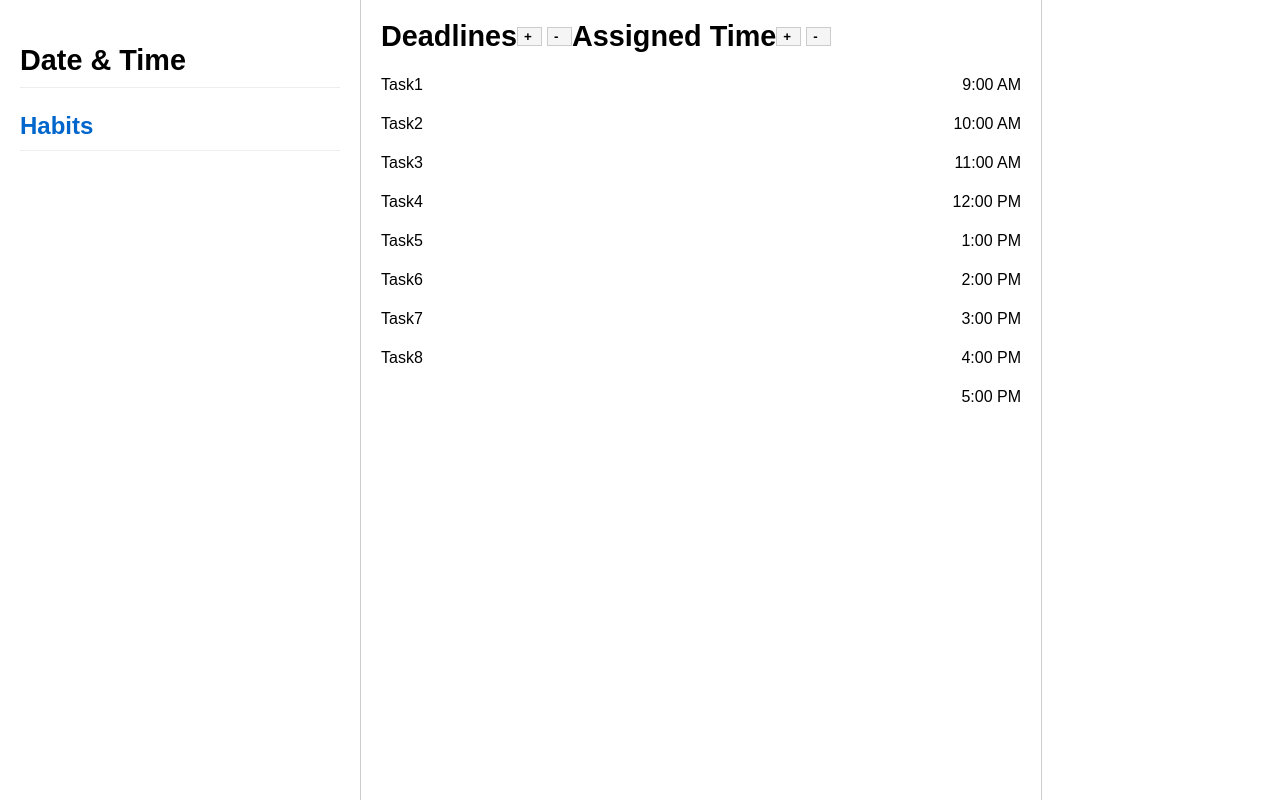
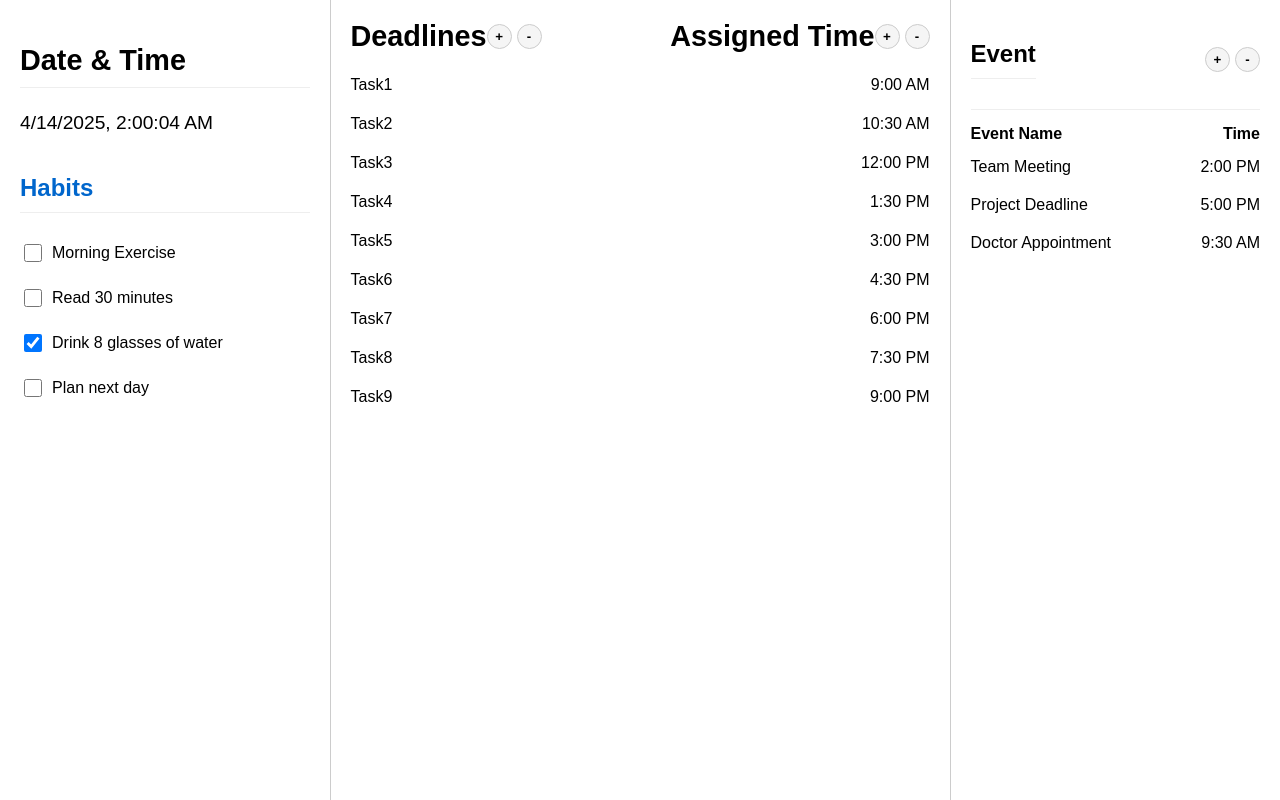
Before and after one commit to isabellaPhung/UCSC-CSE123-S25, a Python web app: template webserver/flask/templates/home.html in a window 1280 px wide. Run offline with Jinja, Linux system fonts and the light colour scheme; the template is opened without the code that fills it, so the values that code supplies are empty.

Commit message:
right section and refinements

```diff
--- a/webserver/flask/templates/home.html
+++ b/webserver/flask/templates/home.html
@@ -2,8 +2,8 @@
 <html lang="en">
 <head>
     <meta charset="UTF-8">
-    <meta name="viewport" content="width=device-width, inital-scale=1.0">
-    <title> Task Dashboard</title>
+    <meta name="viewport" content="width=device-width, initial-scale=1.0">
+    <title>Task Dashboard</title>
     <style>
         body {
             font-family: Arial, sans-serif;
@@ -11,26 +11,24 @@
             padding: 0;
             display: flex;
             height: 100vh;
-
         }
 
         .left-section {
             width: 25%;
             border-right: 1px solid #ccc;
-            padding:20px;
-            displau flex;
+            padding: 20px;
+            display: flex;
             flex-direction: column;
-
         }
 
         .middle-section {
-            width:50%;
+            width: 50%;
             border-right: 1px solid #ccc;
             padding: 20px;
         }
 
         .right-section {
-            width: 25%
+            width: 25%;
             padding: 20px;
         }
 
@@ -48,16 +46,18 @@
             padding-bottom: 10px;
         }
 
-        .habit-list{
+        .habit-list {
             min-height: 100px;
         }
+
         .deadlines-section {
-            display:flex;
-            flex-direction:column;
+            display: flex;
+            flex-direction: column;
         }
+
         .header-with-controls {
             display: flex;
-            justify-context: space-between;
+            justify-content: space-between;
             align-items: center;
             border-bottom: 1px solid #eee;
             padding-bottom: 10px;
@@ -71,25 +71,27 @@
 
         .control-btn {
             width: 25px;
-            height: 25px
-            border_radius: 50%;
+            height: 25px;
+            border-radius: 50%;
             border: 1px solid #ccc;
             background: #f5f5f5;
             cursor: pointer;
             display: flex;
-            justify-context: center;
+            justify-content: center;
             align-items: center;
             font-weight: bold;
         }
+
         .control-btn:hover {
             background: #e0e0e0;
         }
 
-        .deadlines-header{
+        .deadlines-header {
             display: flex;
-            justify-context: space-between;
+            justify-content: space-between;
             margin-bottom: 15px;
         }
+
         .deadlines-header h1 {
             margin: 0;
             font-size: 1.8em;
@@ -97,93 +99,115 @@
 
         .section-title {
             display: flex;
-            justify-context: space-between;
+            justify-content: space-between;
             align-items: center;
         }
+
         .tasks-container {
-            display: flex
+            display: flex;
         }
+
         .tasks-list {
             flex: 1;
         }
+
         .assigned-times {
             flex: 1;
             text-align: right;
         }
+
         .task-row, .time-row {
             padding: 8px 0;
             margin-bottom: 5px;
             cursor: pointer;
         }
+
         .task-row:hover, .time-row:hover {
             background-color: #f0f0f0;
         }
+
         .habits-link {
             color: #0066cc;
             text-decoration: none;
             font-weight: bold;
         }
+
         .habits-link:hover {
             text-decoration: underline;
         }
+
         .editable-input {
             border: 1px solid #ccc;
             border-radius: 3px;
             padding: 5px;
-            width: 90%
+            width: 90%;
             font-family: inherit;
             font-size: inherit;
         }
+
         .habit-item {
             display: flex;
             align-items: center;
             padding: 8px 0;
             margin-bottom: 5px;
         }
+
         .habit-checkbox {
             margin-right: 10px;
             width: 18px;
             height: 18px;
             cursor: pointer;
         }
+
         .habit-text {
             flex-grow: 1;
             cursor: pointer;
         }
+
         .habit-text:hover {
             background-color: #f0f0f0;
         }
+
         .events-container {
             display: flex;
             margin-bottom: 10px;
         }
+
         .event-name {
             flex-grow: 1;
             cursor: pointer;
             padding: 5px 0;
         }
+
+        .event-name:hover {
+            background-color: #f0f0f0;
+        }
+
         .event-time {
             width: 90px;
             text-align: right;
             cursor: pointer;
             padding: 5px 0;
         }
+
         .event-time:hover {
             background-color: #f0f0f0;
         }
+
         .event-headers {
             display: flex;
             margin-bottom: 10px;
             font-weight: bold;
         }
+
         .event-header-name {
             flex-grow: 1;
         }
+
         .event-header-time {
             width: 90px;
             text-align: right;
         }
-
     </style>
 </head>
 <body>
@@ -195,7 +219,7 @@
         </div>
 
         <div class="habits">
-            <h2><a href= "habits.html" class="habits-link">Habits</a></h2>
+            <h2><a href="habits.html" class="habits-link">Habits</a></h2>
             <div class="habit-list" id="main-habits-list">
                 <!-- Habits will be dynamically loaded here -->
             </div>
@@ -205,7 +229,7 @@
     <!-- Middle Section - 2/4 width -->
     <div class="middle-section">
         <div class="deadlines-section">
-            <div class= "deadlines-header">
+            <div class="deadlines-header">
                 <div class="section-title">
                     <h1>Deadlines</h1>
                     <div class="controls">
@@ -213,7 +237,7 @@
                         <button class="control-btn remove-task">-</button>
                     </div>
                 </div>
-                <div class= "section-title">
+                <div class="section-title">
                     <h1>Assigned Time</h1>
                     <div class="controls">
                         <button class="control-btn add-time">+</button>
@@ -232,61 +256,80 @@
                     <div class="task-row">Task6</div>
                     <div class="task-row">Task7</div>
                     <div class="task-row">Task8</div>
+                    <div class="task-row">Task9</div>
                 </div>
 
-                <div class ="assigned-times" id="assigned-times">
+                <div class="assigned-times" id="assigned-times">
                     <div class="time-row">9:00 AM</div>
-                    <div class="time-row">10:00 AM</div>
-                    <div class="time-row">11:00 AM</div>
+                    <div class="time-row">10:30 AM</div>
                     <div class="time-row">12:00 PM</div>
-                    <div class="time-row">1:00 PM</div>
-                    <div class="time-row">2:00 PM</div>
+                    <div class="time-row">1:30 PM</div>
                     <div class="time-row">3:00 PM</div>
-                    <div class="time-row">4:00 PM</div>
-                    <div class="time-row">5:00 PM</div>
+                    <div class="time-row">4:30 PM</div>
+                    <div class="time-row">6:00 PM</div>
+                    <div class="time-row">7:30 PM</div>
+                    <div class="time-row">9:00 PM</div>
                 </div>
             </div>
         </div>
     </div>
 
+    <!-- Right Section - 1/4 width -->
+    <div class="right-section">
+        <div class="event-section">
+            <div class="header-with-controls">
+                <h2>Event</h2>
+                <div class="controls">
+                    <button class="control-btn add-event">+</button>
+                    <button class="control-btn remove-event">-</button>
+                </div>
+            </div>
+            <div class="event-headers">
+                <div class="event-header-name">Event Name</div>
+                <div class="event-header-time">Time</div>
+            </div>
+            <div id="events">
+                <!-- Events will be dynamically loaded here -->
+            </div>
+        </div>
+    </div>
+
     <script>
-            // Update Date and Time
-            function updateDateTime(){
+        // Update date and time
+        function updateDateTime() {
             const now = new Date();
-                const dateTimeElement = document.getElementById('current-data-time');
-                dateTimeElement.textContent = now.toLocalString();
+            const dateTimeElement = document.getElementById('current-date-time');
+            dateTimeElement.textContent = now.toLocaleString();
         }
-            //update every second
+
+        // Update every second
         setInterval(updateDateTime, 1000);
-        updateDateTime();
+        updateDateTime(); // Initial call
 
+        // Default habits array (shared between pages)
         const defaultHabits = [
-            { text: "Morning Excercise", completed:false},
+            { text: "Morning Exercise", completed: false },
             { text: "Read 30 minutes", completed: false },
-            { text: "Drink 8 glasses of water", completed: true},
+            { text: "Drink 8 glasses of water", completed: true },
             { text: "Plan next day", completed: false }
         ];
 
+        // Default events array
         const defaultEvents = [
             { name: "Team Meeting", time: "2:00 PM" },
             { name: "Project Deadline", time: "5:00 PM" },
             { name: "Doctor Appointment", time: "9:30 AM" }
         ];
 
+        // Load saved habits or use defaults
         function loadHabits() {
             let habits = JSON.parse(localStorage.getItem('habits')) || defaultHabits;
             const habitsList = document.getElementById('main-habits-list');
-            habitsList.innerHTML = ' ';
-
+            habitsList.innerHTML = '';
 
             habits.forEach(habit => {
-
                 const habitItem = document.createElement('div');
                 habitItem.className = 'habit-item';
-
-            const checkbox = document.createElement('div');
-            checkbox.type = 'checkbox';
-            checkbox.className = 'habit-checkbox';
 
                 const checkbox = document.createElement('input');
                 checkbox.type = 'checkbox';
@@ -300,92 +343,106 @@
                 const habitText = document.createElement('div');
                 habitText.className = 'habit-text';
                 habitText.textContent = habit.text;
-            habitText.addEventListener('click', function(){
+                habitText.addEventListener('click', function() {
                     makeEditableHabit(this, habits);
                 });
 
                 habitItem.appendChild(checkbox);
                 habitItem.appendChild(habitText);
-            habitList.appendChild(habitItem);
+                habitsList.appendChild(habitItem);
             });
+        }
 
-    }
+        // Load saved events or use defaults
         function loadEvents() {
             let events = JSON.parse(localStorage.getItem('events')) || defaultEvents;
             const eventsList = document.getElementById('events');
             eventsList.innerHTML = '';
 
             events.forEach(event => {
-
                 const eventContainer = document.createElement('div');
                 eventContainer.className = 'events-container';
 
                 const eventName = document.createElement('div');
                 eventName.className = 'event-name';
-            eventName.textContent = eventName;
-            eventName.addEventListener('click', function(){
+                eventName.textContent = event.name;
+                eventName.addEventListener('click', function() {
                     makeEditableEvent(this, 'name', events);
                 });
+
                 const eventTime = document.createElement('div');
                 eventTime.className = 'event-time';
-            eventTime.textContent = eventTime;
-            eventTime.addEventListener('click', function(){
+                eventTime.textContent = event.time;
+                eventTime.addEventListener('click', function() {
                     makeEditableEvent(this, 'time', events);
                 });
+
                 eventContainer.appendChild(eventName);
                 eventContainer.appendChild(eventTime);
                 eventsList.appendChild(eventContainer);
             });
         }
-    function saveHabits(habits){
+
+        // Save habits to localStorage
+        function saveHabits(habits) {
             localStorage.setItem('habits', JSON.stringify(habits));
         }
-    function saveEvents(events){
+
+        // Save events to localStorage
+        function saveEvents(events) {
             localStorage.setItem('events', JSON.stringify(events));
         }
 
-    function makeEditableHabit(element, habitsArray){
+        // Make habit text editable
+        function makeEditableHabit(element, habitsArray) {
             const currentText = element.textContent;
             const input = document.createElement('input');
             input.type = 'text';
             input.value = currentText;
             input.className = 'editable-input';
 
+            // Replace the element with the input
             element.textContent = '';
             element.appendChild(input);
             input.focus();
 
+            // Save on enter or blur
             function saveEdit() {
-            if(input.parentElement) {
+                if (input.parentElement) {
                     const newText = input.value.trim() || currentText;
                     input.parentElement.textContent = newText;
 
+                    // Update the habits array
                     const habitItem = input.parentElement.parentElement;
                     const habitsList = habitItem.parentElement;
                     const index = Array.from(habitsList.children).indexOf(habitItem);
 
-                if (index !== -1 && habitsArray[index]){
+                    if (index !== -1 && habitsArray[index]) {
                         habitsArray[index].text = newText;
                         saveHabits(habitsArray);
                     }
-                input.parentElement.addEventListener('click', function(){
+
+                    input.parentElement.addEventListener('click', function() {
                         makeEditableHabit(this, habitsArray);
                     });
                 }
             }
+
             input.addEventListener('blur', saveEdit);
-        input.addEventListener('keydown', function(e){
-            if (e.key === 'Enter'){
+            input.addEventListener('keydown', function(e) {
+                if (e.key === 'Enter') {
                     saveEdit();
                 }
             });
 
-        element.removeEventListener('click', function(){
+            // Remove the click event during editing
+            element.removeEventListener('click', function() {
                 makeEditableHabit(element, habitsArray);
             });
         }
 
-    function makeEditableEvent(element, field, eventsArray){
+        // Make event field editable
+        function makeEditableEvent(element, field, eventsArray) {
             const currentText = element.textContent;
             const input = document.createElement('input');
             input.type = 'text';
@@ -396,86 +453,102 @@
                 input.style.width = '80px';
             }
 
+            // Replace the element with the input
             element.textContent = '';
             element.appendChild(input);
             input.focus();
 
-        function saveEdit () {
+            // Save on enter or blur
+            function saveEdit() {
                 if (input.parentElement) {
                     const newText = input.value.trim() || currentText;
                     input.parentElement.textContent = newText;
 
+                    // Update the events array
                     const eventContainer = input.parentElement.parentElement;
                     const eventsList = eventContainer.parentElement;
                     const index = Array.from(eventsList.children).indexOf(eventContainer);
 
-                if (index !== -1 && eventsArray[index]){
+                    if (index !== -1 && eventsArray[index]) {
                         eventsArray[index][field] = newText;
                         saveEvents(eventsArray);
                     }
-                input.parentElement.addEventListener('click', function(){
+
+                    input.parentElement.addEventListener('click', function() {
                         makeEditableEvent(this, field, eventsArray);
                     });
                 }
             }
+
             input.addEventListener('blur', saveEdit);
             input.addEventListener('keydown', function(e) {
                 if (e.key === 'Enter') {
                     saveEdit();
                 }
             });
-        element.removeEventListener('click', function(){
-            makeEditableEvent(element, field, eventsArray)
+
+            // Remove the click event during editing
+            element.removeEventListener('click', function() {
+                makeEditableEvent(element, field, eventsArray);
             });
         }
-    // make elements editable on click
-    function makeEditable(element){
+
+        // Make elements editable on click
+        function makeEditable(element) {
             const currentText = element.textContent;
             const input = document.createElement('input');
             input.type = 'text';
             input.value = currentText;
             input.className = 'editable-input';
 
-        //replace the element with the input
+            // Replace the element with the input
             element.textContent = '';
             element.appendChild(input);
             input.focus();
 
+            // Save on enter or blur
             function saveEdit() {
-            if (input.parentElement){
+                if (input.parentElement) {
                     const newText = input.value.trim() || currentText;
                     input.parentElement.textContent = newText;
-                input.parentElement.addEventListener('click', handleClick)
+                    input.parentElement.addEventListener('click', handleClick);
                 }
             }
+
             input.addEventListener('blur', saveEdit);
-        input.addEventListener('keydown', function(e){
-            if (e.key === 'Enter'){
+            input.addEventListener('keydown', function(e) {
+                if (e.key === 'Enter') {
                     saveEdit();
                 }
             });
+
+            // Remove the click event during editing
             element.removeEventListener('click', handleClick);
         }
+
         function handleClick(e) {
-        if (e.target.classList.contains('task-row')||
+            if (e.target.classList.contains('task-row') ||
                 e.target.classList.contains('time-row')) {
                 makeEditable(e.target);
             }
         }
-    //initialize editable elements
-    document.addEventListener('DOMContentLoaded', function(){
-        //load habits and events
+
+        // Initialize editable elements
+        document.addEventListener('DOMContentLoaded', function() {
+            // Load habits and events
             loadHabits();
             loadEvents();
-        //set up task and edit
+
+            // Set up task and time editing
             document.querySelectorAll('.task-row, .time-row').forEach(item => {
                 item.addEventListener('click', handleClick);
             });
         });
 
-    document.querySelector('.add-task').addEventListener('click', function(){
+        // Task management
+        document.querySelector('.add-task').addEventListener('click', function() {
             const tasksList = document.getElementById('tasks-list');
-        const newTaskNumber = tasksList.children. length + 1;
+            const newTaskNumber = tasksList.children.length + 1;
             const newTask = document.createElement('div');
             newTask.className = 'task-row';
             newTask.textContent = `Task${newTaskNumber}`;
@@ -483,18 +556,20 @@
             tasksList.appendChild(newTask);
         });
 
-    document.querySelector('.remove-task').addEventListener('click', function(){
+        document.querySelector('.remove-task').addEventListener('click', function() {
             const tasksList = document.getElementById('tasks-list');
             if (tasksList.children.length > 0) {
                 tasksList.removeChild(tasksList.lastChild);
             }
         });
-    //time managment
-    document.querySelector('.add-time').addEventListener('click', function(){
+
+        // Time management
+        document.querySelector('.add-time').addEventListener('click', function() {
             const timesList = document.getElementById('assigned-times');
             const newTime = document.createElement('div');
             newTime.className = 'time-row';
 
+            // Generate a new time based on the last time
             const lastTime = timesList.lastChild ? timesList.lastChild.textContent : "8:00 AM";
             const newTimeValue = generateNextTime(lastTime);
 
@@ -502,15 +577,18 @@
             newTime.addEventListener('click', handleClick);
             timesList.appendChild(newTime);
         });
-    document.querySelector('.remove-time').addEventListener('click', function(){
+
+        document.querySelector('.remove-time').addEventListener('click', function() {
             const timesList = document.getElementById('assigned-times');
             if (timesList.children.length > 0) {
                 timesList.removeChild(timesList.lastChild);
             }
         });
+
+        // Event management
         document.querySelector('.add-event').addEventListener('click', function() {
             const events = JSON.parse(localStorage.getItem('events')) || defaultEvents;
-        events.push({ name: `New Event ${events.length + 1}`, time: "12:00 PM"});
+            events.push({ name: `New Event ${events.length + 1}`, time: "12:00 PM" });
             saveEvents(events);
             loadEvents();
         });
@@ -524,30 +602,32 @@
             }
         });
 
-    //Helper function to generate next time
+        // Helper function to generate next time
         function generateNextTime(timeStr) {
-        //Parse time string
-        const[time, period] = timeStr.split(' ');
+            // Parse time string like "9:00 AM" or "1:30 PM"
+            const [time, period] = timeStr.split(' ');
             let [hours, minutes] = time.split(':').map(Number);
 
-        //Add 1.5 hours
+            // Add 1.5 hours
             minutes += 30;
             if (minutes >= 60) {
                 hours += 1;
                 minutes -= 60;
             }
-        hours +=1;
+            hours += 1;
+
+            // Handle period change
             let newPeriod = period;
-        if (hours > 12){
+            if (hours > 12) {
                 hours -= 12;
                 newPeriod = period === 'AM' ? 'PM' : 'AM';
             }
-        if (hours === 12){
+            if (hours === 12) {
                 newPeriod = period === 'AM' ? 'PM' : 'AM';
             }
+
             return `${hours}:${minutes.toString().padStart(2, '0')} ${newPeriod}`;
         }
-
     </script>
 </body>
 </html>
```
Lines whose indentation alone changed are shown as unchanged.
